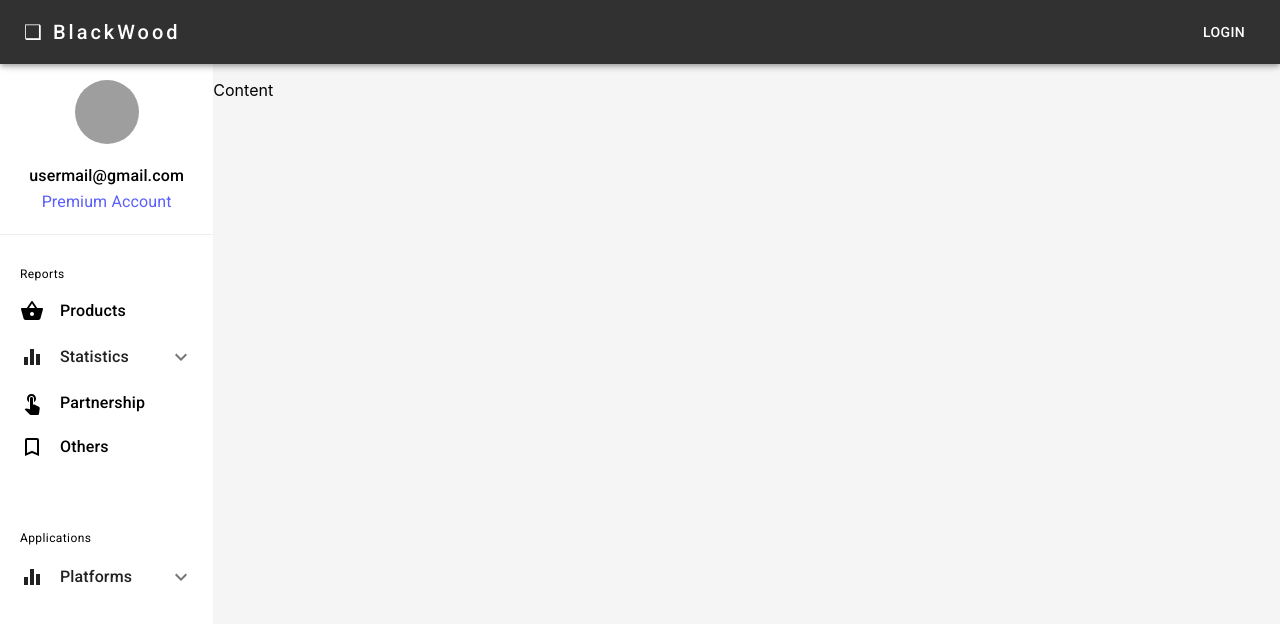
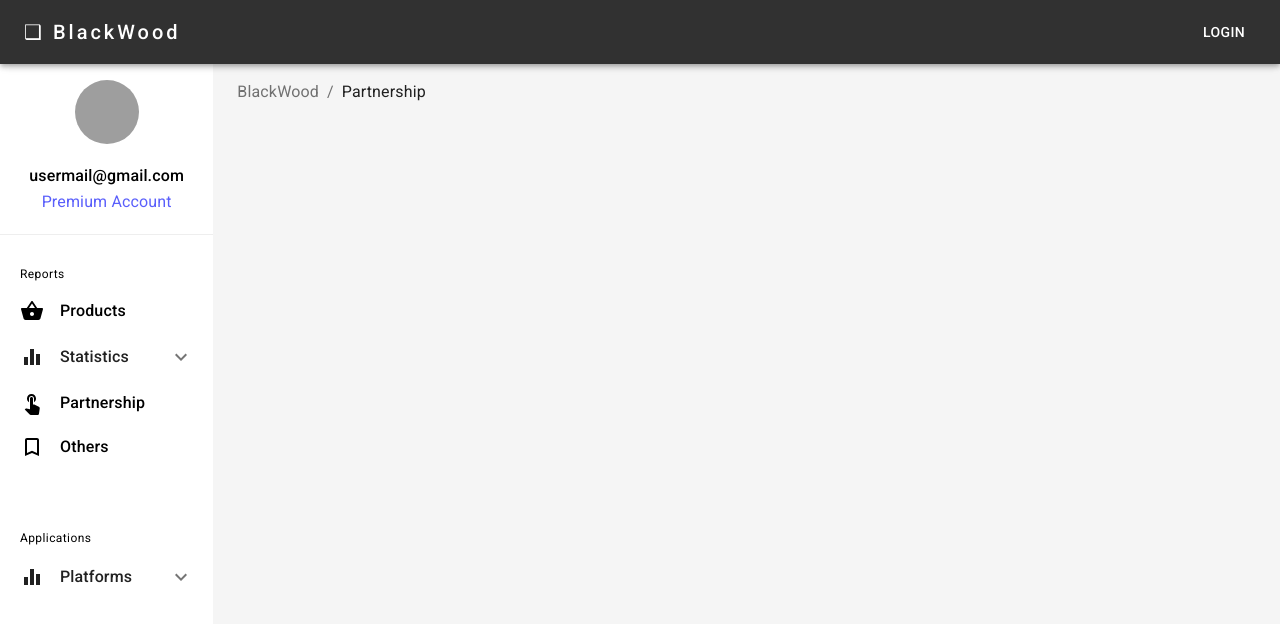
Before and after one commit to IlyaKrapivnoy/material_ui_responsive_site_1, a React (Create React App) app: page / in a window 1280 px wide. Shown: the top 624 px of the page. Built offline with nearby package versions, Linux system fonts and the light colour scheme; grey boxes are pictures that could not be loaded.

Commit message:
add breadcrumbs

```diff
--- a/src/components/Content.jsx
+++ b/src/components/Content.jsx
@@ -1,13 +1,38 @@
-import { makeStyles } from '@material-ui/core';
+import {
+    Breadcrumbs,
+    Container,
+    Link,
+    makeStyles,
+    Typography,
+} from '@material-ui/core';
 
 const useStyles = makeStyles((theme) => ({
-    feed: { backgroundColor: '#f5f5f5', height: '100vh', paddingTop: 80 },
+    content: { backgroundColor: '#f5f5f5', height: '100vh' },
+    container: {
+        paddingTop: theme.spacing(10),
+    },
 }));
 
 const Content = () => {
     const classes = useStyles();
 
-    return <div className={classes.feed}>Content</div>;
+    function handleClick(event) {
+        event.preventDefault();
+        console.info('You clicked a breadcrumb.');
+    }
+
+    return (
+        <div className={classes.content}>
+            <Container className={classes.container}>
+                <Breadcrumbs aria-label='breadcrumb'>
+                    <Link color='inherit' href='/' onClick={handleClick}>
+                        BlackWood
+                    </Link>
+                    <Typography color='textPrimary'>Partnership</Typography>
+                </Breadcrumbs>
+            </Container>
+        </div>
+    );
 };
 
 export default Content;
--- a/src/components/Sidebar.jsx
+++ b/src/components/Sidebar.jsx
@@ -63,7 +63,7 @@ const Sidebar = () => {
                 <Avatar
                     alt='User Picture'
                     src='https://images.pexels.com/photos/67636/rose-blue-flower-rose-blooms-67636.jpeg'
-                    square
+                    square='true'
                     className={classes.avatar}
                 />
                 <Box className={classes.userInfo}>
```
